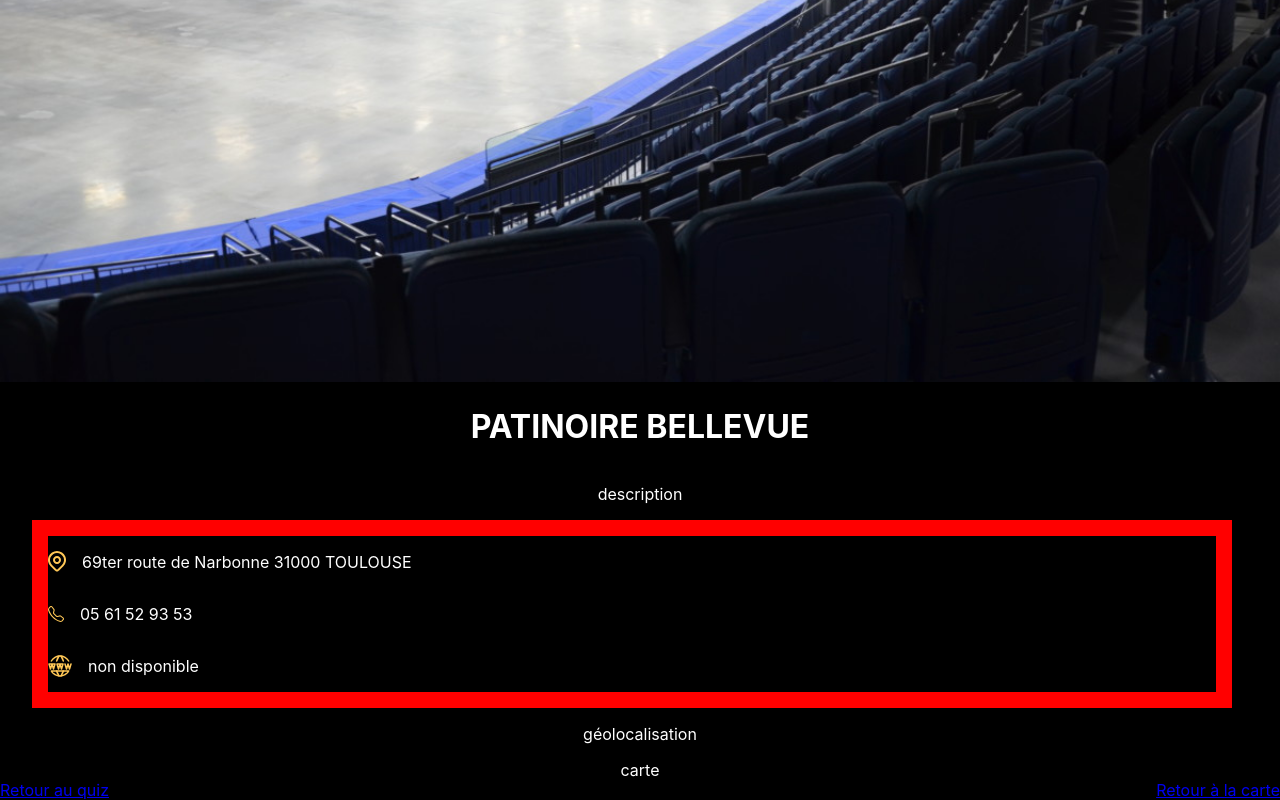
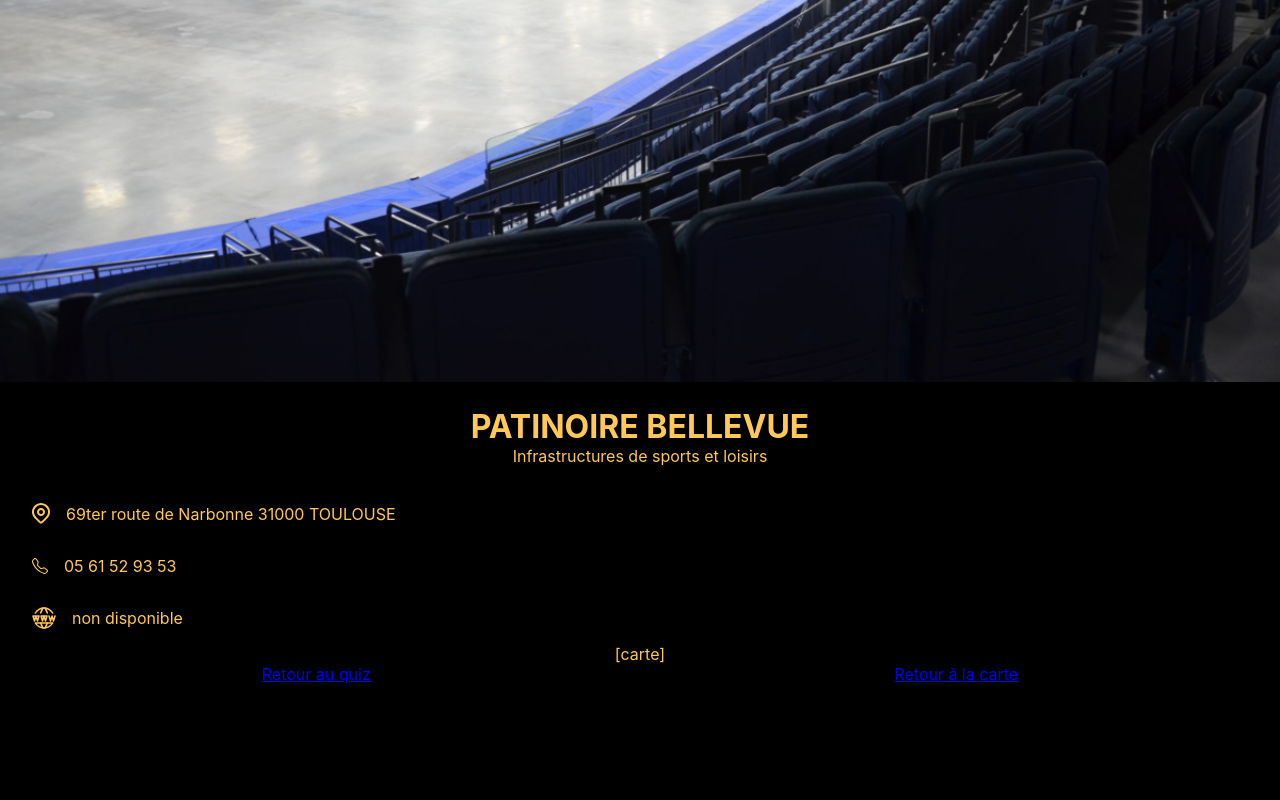
Before and after one commit to WildCodeSchool/2022-03-JS-Toulouse-project-2-actio, a React (Vite) app in the folder frontend/: page /Infos in a window 1280 px wide. Shown: the part 598-1398 px from the top of the page. After the commit the page ends 1282 px from the top, so only its background shows below. Built offline with nearby package versions, Linux system fonts and the light colour scheme.

Commit message:
CSS set up

```diff
--- a/frontend/src/pages/Infos.css
+++ b/frontend/src/pages/Infos.css
@@ -7,56 +7,58 @@ body {
 }
 
 .location-name {
-  color: white;
+  color: #FFC857;
   display: flex;
   flex-direction: column;
   align-items: center;
 }
 
+.name {
+  display: flex;
+  margin : 21.440px 0 0 0;
+}
+
+.description {
+  display: flex;
+  margin : 0 0 21.44px 0;
+}
+
 .location-infos {
-  border: red solid 1rem;
-  margin: 0 3rem 0 2rem;
-  color: white;
+  margin: 0 2rem 0 2rem;
+  color: #FFC857;
   display: flex;
   flex-direction: column;
 }
 
 .location-details {
   display: flex;
+  text-align: initial;
   align-items: center;
   gap: 1rem;
 }
 
 .phone-details {
-
   /*margin: 0 2rem 0 2rem;*/
-  color: white;
+  color: #FFC857;
   display: flex;
-  gap: 1rem
+  gap: 1rem;
 }
 
-/*.phone-icone {
-  margin: 0 2rem 0 2rem
-}*/
-
 .web-icone {
-  color: white;
+  color: #FFC857;
   display: flex;
   align-items: center;
   gap: 1rem;
 }
 
-.exit-acess {
-  color: white;
-  display: flex;
-  justify-content: space-between;
-}
-
 .map {
-  color: white;
+  color: #FFC857;
 }
 
 .exit-acess {
+  display: flex;
+  align-items: center;
+  justify-content: space-around;
   text-decoration: none;
-  color: white;
+  color: #FFC857;
 }
--- a/frontend/src/pages/Infos.jsx
+++ b/frontend/src/pages/Infos.jsx
@@ -18,10 +18,10 @@ function Infos() {
       />
 
       <div className="location-name">
-        <h1>
+        <h1 className="name">
           <strong>{props.locationName}</strong>
         </h1>
-        <p>description</p>
+        <p className="description">Infrastructures de sports et loisirs</p>
       </div>
 
       <div className="location-infos">
@@ -53,8 +53,7 @@ function Infos() {
       </div>
 
       <div className="map">
-        <p>géolocalisation</p>
-        <div>carte</div>
+        <div>[carte]</div>
       </div>
 
       <div className="exit-acess">
```
